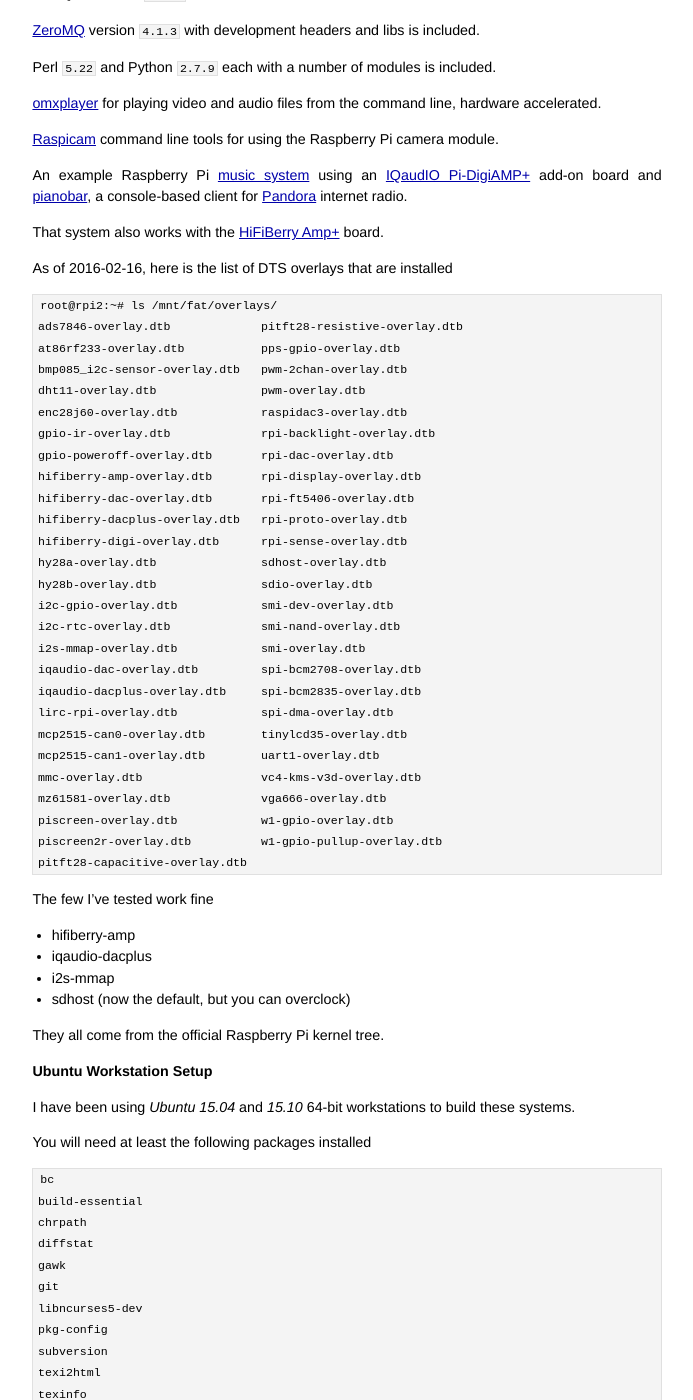
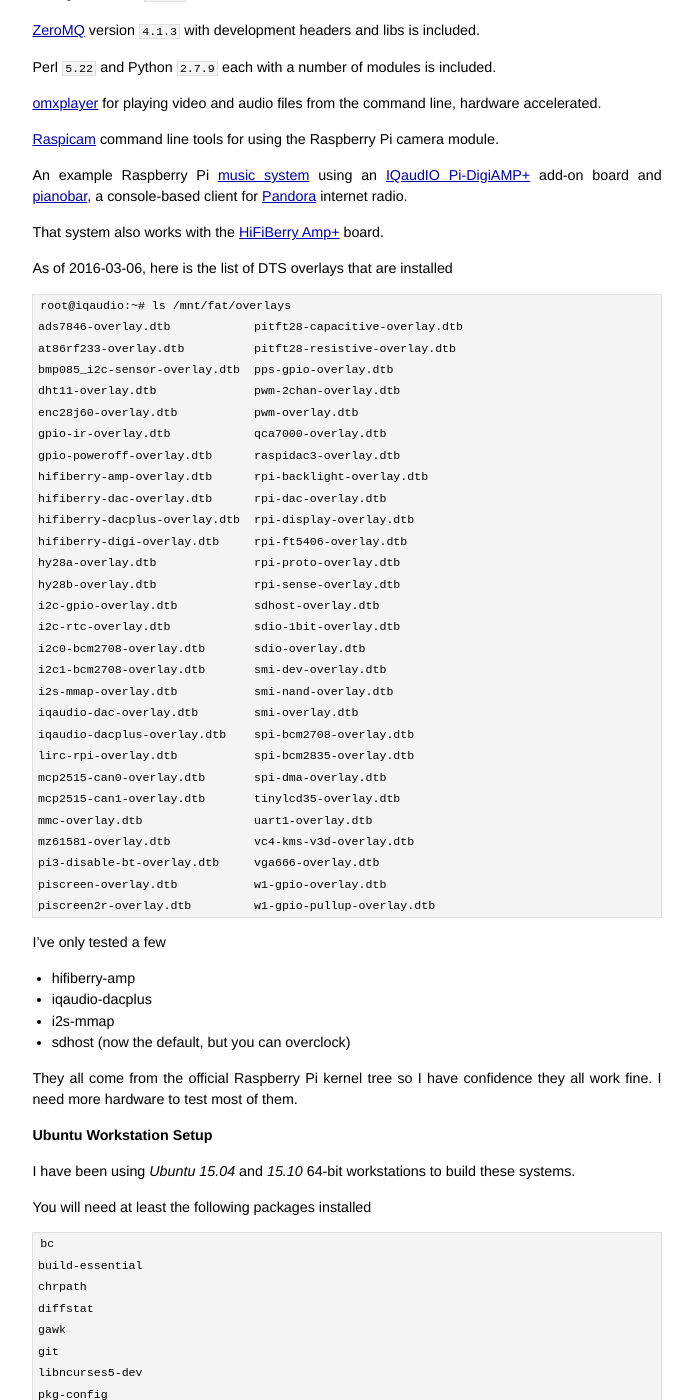
Before and after one commit to jumpnow/jumpnowtek-site, a Jekyll site: the page built from _posts/2015-12-04-Raspberry-Pi-Systems-with-Yocto.md, in a window 1280 px wide and 1400 px high, scrolled down 795 px. Shown: the whole window, without its empty margins (293-986 px from the left). Built offline with Jekyll 4.4.1, drawn with Linux system fonts in a browser that asks for light colours; some of the changed text lies outside the part shown.

Commit message:
Update kernel and overlays for rpi

```diff
--- a/_posts/2015-12-04-Raspberry-Pi-Systems-with-Yocto.md
+++ b/_posts/2015-12-04-Raspberry-Pi-Systems-with-Yocto.md
@@ -2,7 +2,7 @@
 layout: post
 title: Building Raspberry Pi Systems with Yocto
 description: "Building customized systems for the Raspberry Pi using tools from the Yocto Project"
-date: 2016-02-23 13:45:00
+date: 2016-03-06 11:35:00
 categories: rpi
 tags: [linux, rpi, yocto]
 ---
@@ -49,44 +49,46 @@
 
 That system also works with the [HiFiBerry Amp+][hifiberry-amp] board.
 
-As of 2016-02-16, here is the list of DTS overlays that are installed
+As of 2016-03-06, here is the list of DTS overlays that are installed
 
-    root@rpi2:~# ls /mnt/fat/overlays/
-    ads7846-overlay.dtb             pitft28-resistive-overlay.dtb
-    at86rf233-overlay.dtb           pps-gpio-overlay.dtb
-    bmp085_i2c-sensor-overlay.dtb   pwm-2chan-overlay.dtb
-    dht11-overlay.dtb               pwm-overlay.dtb
-    enc28j60-overlay.dtb            raspidac3-overlay.dtb
-    gpio-ir-overlay.dtb             rpi-backlight-overlay.dtb
-    gpio-poweroff-overlay.dtb       rpi-dac-overlay.dtb
-    hifiberry-amp-overlay.dtb       rpi-display-overlay.dtb
-    hifiberry-dac-overlay.dtb       rpi-ft5406-overlay.dtb
-    hifiberry-dacplus-overlay.dtb   rpi-proto-overlay.dtb
-    hifiberry-digi-overlay.dtb      rpi-sense-overlay.dtb
-    hy28a-overlay.dtb               sdhost-overlay.dtb
-    hy28b-overlay.dtb               sdio-overlay.dtb
-    i2c-gpio-overlay.dtb            smi-dev-overlay.dtb
-    i2c-rtc-overlay.dtb             smi-nand-overlay.dtb
-    i2s-mmap-overlay.dtb            smi-overlay.dtb
-    iqaudio-dac-overlay.dtb         spi-bcm2708-overlay.dtb
-    iqaudio-dacplus-overlay.dtb     spi-bcm2835-overlay.dtb
-    lirc-rpi-overlay.dtb            spi-dma-overlay.dtb
-    mcp2515-can0-overlay.dtb        tinylcd35-overlay.dtb
-    mcp2515-can1-overlay.dtb        uart1-overlay.dtb
-    mmc-overlay.dtb                 vc4-kms-v3d-overlay.dtb
-    mz61581-overlay.dtb             vga666-overlay.dtb
-    piscreen-overlay.dtb            w1-gpio-overlay.dtb
-    piscreen2r-overlay.dtb          w1-gpio-pullup-overlay.dtb
-    pitft28-capacitive-overlay.dtb
+    root@iqaudio:~# ls /mnt/fat/overlays
+    ads7846-overlay.dtb            pitft28-capacitive-overlay.dtb
+    at86rf233-overlay.dtb          pitft28-resistive-overlay.dtb
+    bmp085_i2c-sensor-overlay.dtb  pps-gpio-overlay.dtb
+    dht11-overlay.dtb              pwm-2chan-overlay.dtb
+    enc28j60-overlay.dtb           pwm-overlay.dtb
+    gpio-ir-overlay.dtb            qca7000-overlay.dtb
+    gpio-poweroff-overlay.dtb      raspidac3-overlay.dtb
+    hifiberry-amp-overlay.dtb      rpi-backlight-overlay.dtb
+    hifiberry-dac-overlay.dtb      rpi-dac-overlay.dtb
+    hifiberry-dacplus-overlay.dtb  rpi-display-overlay.dtb
+    hifiberry-digi-overlay.dtb     rpi-ft5406-overlay.dtb
+    hy28a-overlay.dtb              rpi-proto-overlay.dtb
+    hy28b-overlay.dtb              rpi-sense-overlay.dtb
+    i2c-gpio-overlay.dtb           sdhost-overlay.dtb
+    i2c-rtc-overlay.dtb            sdio-1bit-overlay.dtb
+    i2c0-bcm2708-overlay.dtb       sdio-overlay.dtb
+    i2c1-bcm2708-overlay.dtb       smi-dev-overlay.dtb
+    i2s-mmap-overlay.dtb           smi-nand-overlay.dtb
+    iqaudio-dac-overlay.dtb        smi-overlay.dtb
+    iqaudio-dacplus-overlay.dtb    spi-bcm2708-overlay.dtb
+    lirc-rpi-overlay.dtb           spi-bcm2835-overlay.dtb
+    mcp2515-can0-overlay.dtb       spi-dma-overlay.dtb
+    mcp2515-can1-overlay.dtb       tinylcd35-overlay.dtb
+    mmc-overlay.dtb                uart1-overlay.dtb
+    mz61581-overlay.dtb            vc4-kms-v3d-overlay.dtb
+    pi3-disable-bt-overlay.dtb     vga666-overlay.dtb
+    piscreen-overlay.dtb           w1-gpio-overlay.dtb
+    piscreen2r-overlay.dtb         w1-gpio-pullup-overlay.dtb
 
-The few I've tested work fine
+I've only tested a few
 
 * hifiberry-amp
 * iqaudio-dacplus
 * i2s-mmap
 * sdhost (now the default, but you can overclock)
 
-They all come from the official Raspberry Pi kernel tree.
+They all come from the official Raspberry Pi kernel tree so I have confidence they all work fine. I need  more hardware to test most of them.
 
 ### Ubuntu Workstation Setup
 
```
Also changed, not shown: other parts of _posts/2015-12-04-Raspberry-Pi-Systems-with-Yocto.md (+1 -1 lines).
